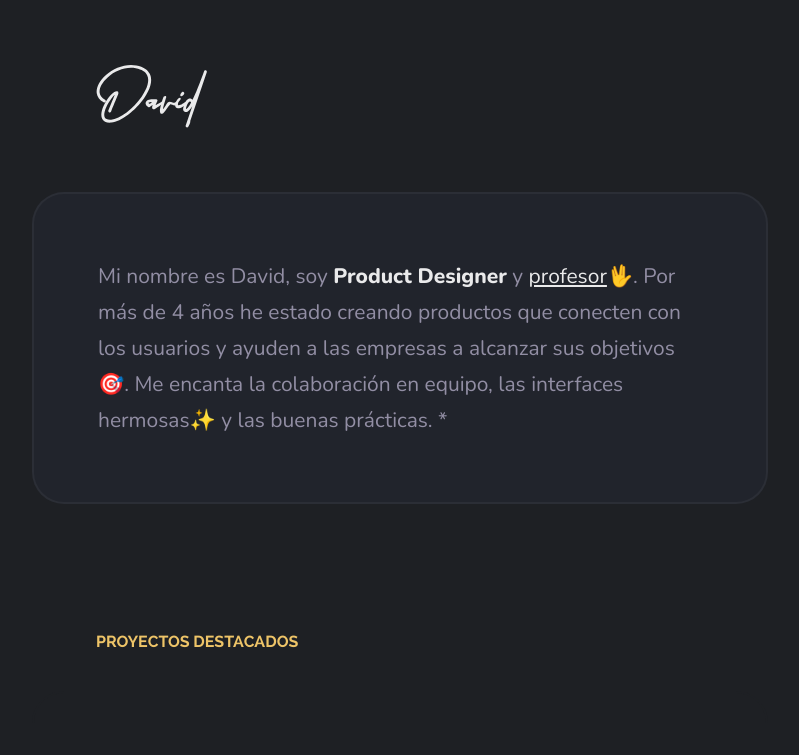
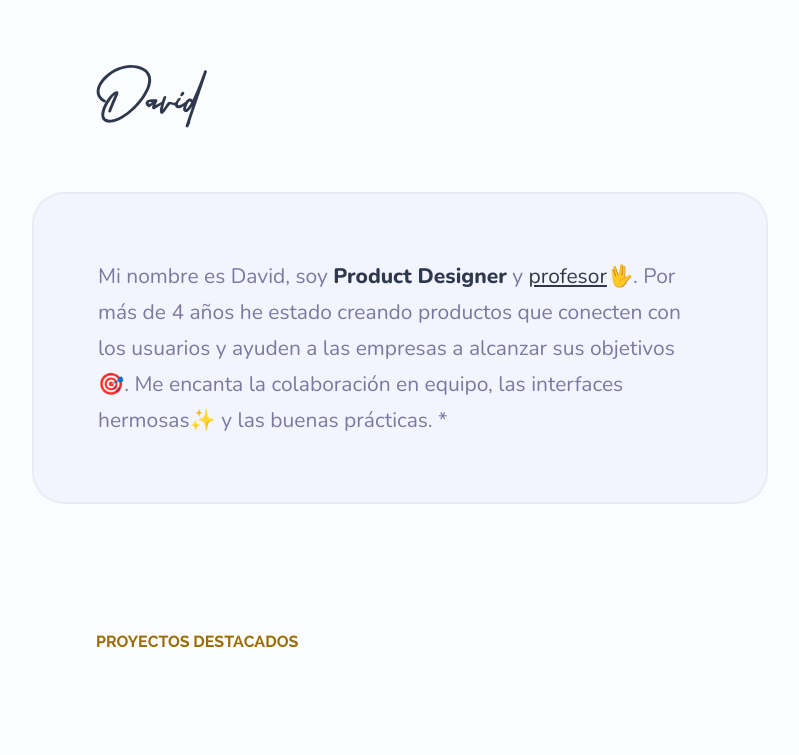
Before and after one commit to davidrivadeneyra/agrosol, a Next.js app: page / in a window 1280 px wide. Shown: the top 755 px of the page, without its empty margins (240-1039 px from the left). Built offline with nearby package versions, Linux system fonts and the light colour scheme.

Commit message:
theme as default the system

```diff
--- a/app/globals.css
+++ b/app/globals.css
@@ -34,7 +34,7 @@
 		font-display: swap;
 		font-style: normal;
 	}
-	:root[data-theme='dark'] {
+	:root {
 		--gray-100: 220deg, 9%, 13%;
 		--gray-200: 224deg, 14%, 15%;
 		--gray-600: 222deg, 8%, 54%;
@@ -80,7 +80,8 @@
 		--yellow-900: 38deg, 80%, 98%;
 	}
 
-	:root[data-theme='light'] {
+	@media (prefers-color-scheme: light) {
+		:root {
 			--gray-100: 220deg, 60%, 99%;
 			--gray-200: 220deg, 73%, 97%;
 			--gray-600: 221deg, 9%, 59%;
@@ -123,6 +124,7 @@
 			--yellow-700: 41deg, 16%, 46%;
 			--yellow-800: 40deg, 15%, 31%;
 			--yellow-900: 41deg, 24%, 24%;
+		}
 	}
 }
 
--- a/public/styles.css
+++ b/public/styles.css
@@ -473,7 +473,7 @@ video {
   font-style: normal;
 }
 
-:root[data-theme='dark'] {
+:root {
   --gray-100: 220deg, 9%, 13%;
   --gray-200: 224deg, 14%, 15%;
   --gray-600: 222deg, 8%, 54%;
@@ -513,7 +513,8 @@ video {
   --yellow-900: 38deg, 80%, 98%;
 }
 
-:root[data-theme='light'] {
+@media (prefers-color-scheme: light) {
+  :root {
     --gray-100: 220deg, 60%, 99%;
     --gray-200: 220deg, 73%, 97%;
     --gray-600: 221deg, 9%, 59%;
@@ -550,6 +551,7 @@ video {
     --yellow-700: 41deg, 16%, 46%;
     --yellow-800: 40deg, 15%, 31%;
     --yellow-900: 41deg, 24%, 24%;
+  }
 }
 
 p,
```
Lines whose indentation alone changed are shown as unchanged.
